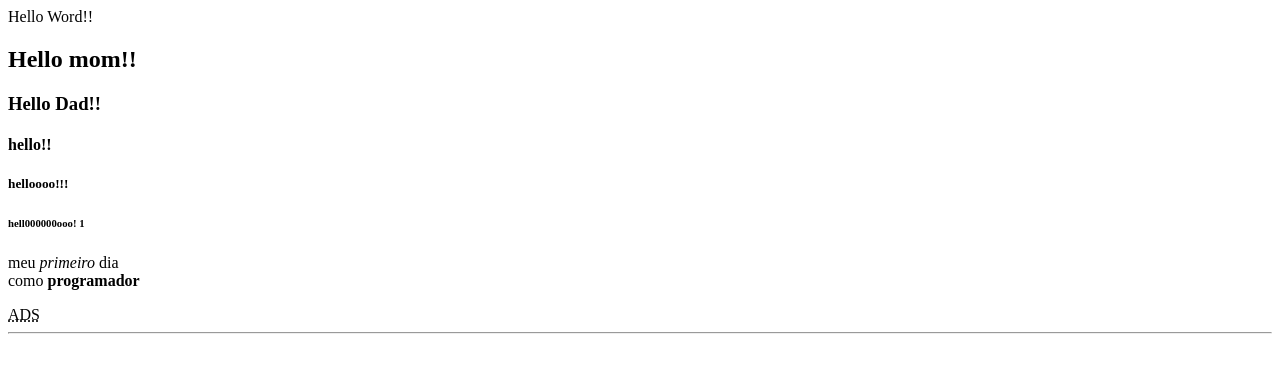
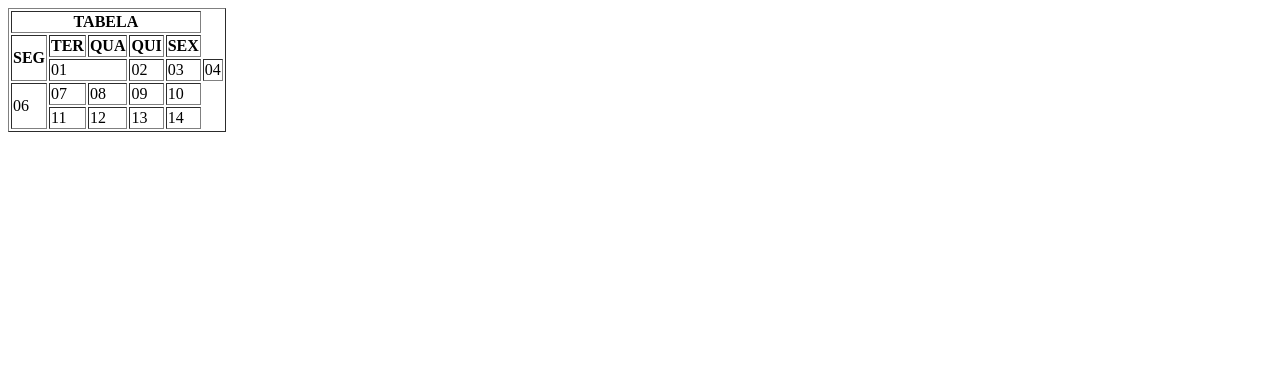
Before and after one commit to Luiz-tec06/Promacao_internet, a plain HTML site: page index.html in a window 1280 px wide. Drawn offline with Linux system fonts and the light colour scheme.

Commit message:
Add files via upload

```diff
--- a/index.html
+++ b/index.html
@@ -1,13 +1,46 @@
 <html>
-<head>
-<title>Meu primeiro Site</title>
 
-</head>
+    <head>
+
+      <title>Exemplo Tabela</title>
+
+    </head>
 <body>
-    <hi>Hello Word!!</hi>
-<h2>Hello mom!! </h2> <h3>Hello Dad!! </h3> <h4>hello!!</h4> <h5>helloooo!!!</h5> <h6>hell000000ooo! 1</h6>
-<p></p> meu <i> primeiro </i>dia <br>como <b> programador </b></p> <abbr title="Analise e Desenvolvimento de Sistemas">ADS</abbr>
-<hr>
+
+<table border="1">
+    <tr>
+        <th colspan="5">TABELA</th>
+    </tr>
+    <tr>
+        <th rowspan="2">SEG</th>
+        <th>TER</th>
+        <th>QUA</th>
+        <th>QUI</th>
+        <th>SEX</th>
+    </tr>
+     <tr>
+        <td colspan="2">01</td>
+        <td>02</td>
+        <td>03</td>
+        <td>04</td>
+
+     </tr>
+     <tr>
+        <td rowspan="2">06</td>
+        <td>07</td>
+        <td>08</td>
+        <td>09</td>
+        <td>10</td>
+     </tr>
+     <tr>
+        <td>11</td>
+        <td>12</td>
+        <td>13</td>
+        <td>14</td>
+
+     </tr>
+</table>
+
+
 </body>
-
 </html>
```
Also changed, not shown: Atividade1.html (added, +46 -0 lines), estilo.css (added, +13 -0 lines).
